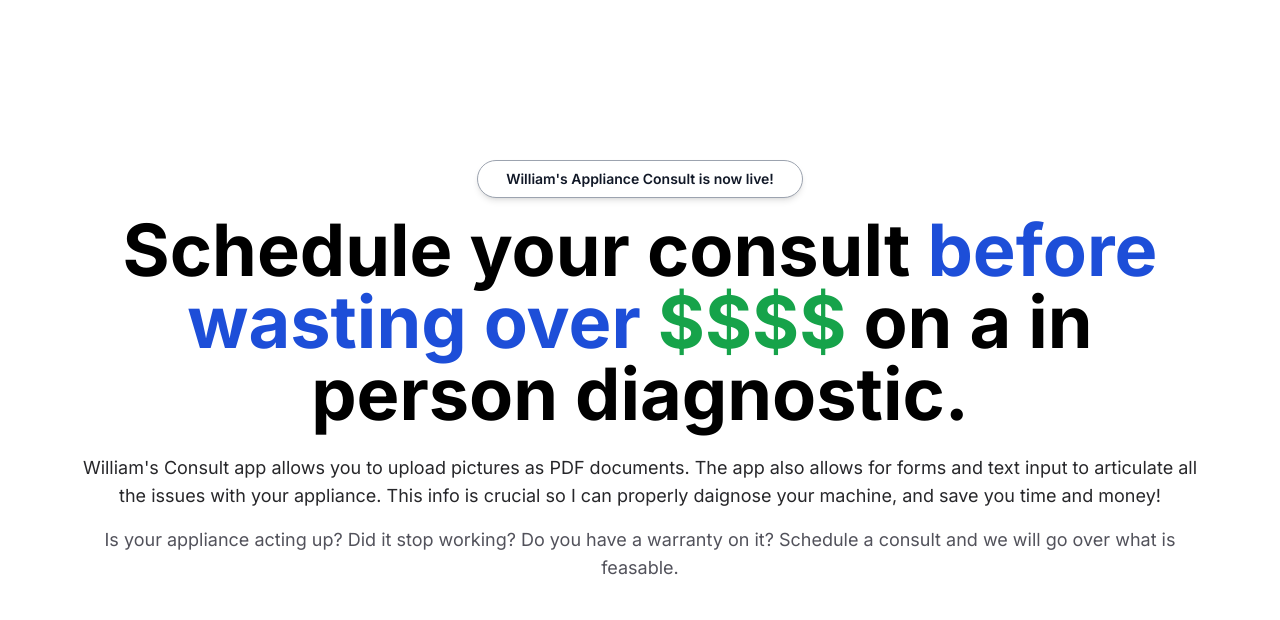
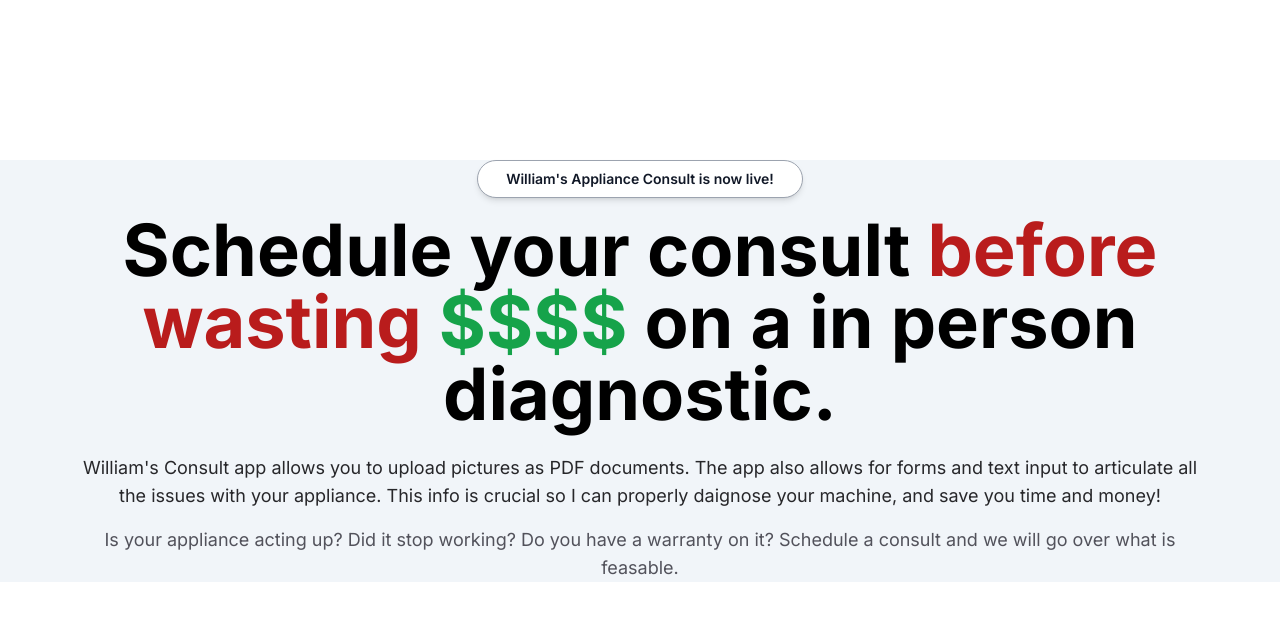
Before and after one commit to addicted2crypto/williams_appliance_consult, a Next.js app: page / in a window 1280 px wide. Shown: the top 620 px of the page. Built offline with nearby package versions, Linux system fonts and the light colour scheme.

Commit message:
changed color away from blue

```diff
--- a/app/page.tsx
+++ b/app/page.tsx
@@ -4,7 +4,7 @@ import WidthWrapper from './components/WidthWrapper'
 export default function Home() {
   return (
 
-   <WidthWrapper className="mb-12 mt-28 sm:mt-40 flex flex-col items-center justify-center text-center">
+   <WidthWrapper className="mb-12 mt-28 sm:mt-40 bg-slate-100 flex flex-col items-center justify-center text-center">
 
       <div className="mx-auto mb-4 flex max-w-fit items-center justify-center space-x-2 overflow-hidden rounded-full border border-gray-400 bg-white px-7 py-2 shadow-md backdrop-blur transition-all hover:border-gray-500 hover:bg-white/25">
         <p className='text-sm font-semibold text-gray-900'>
@@ -12,7 +12,7 @@ export default function Home() {
         </p>
       </div>
       <h1 className='max-w-6xl text-5xl font-bold md:text-6xl lg:text-7xl'>
-        Schedule your consult<span className='text-blue-700'> before wasting over <span className="text-green-600"> $$$$ </span></span> on a in person diagnostic.
+        Schedule your consult<span className='text-red-700'> before wasting <span className="text-green-600"> $$$$ </span></span> on a in person diagnostic.
       </h1>
       <p className='mt-6 max-w-pros text-zinc-800 sm:text-lg'>
         William's Consult app allows you to upload pictures as PDF documents.
```
